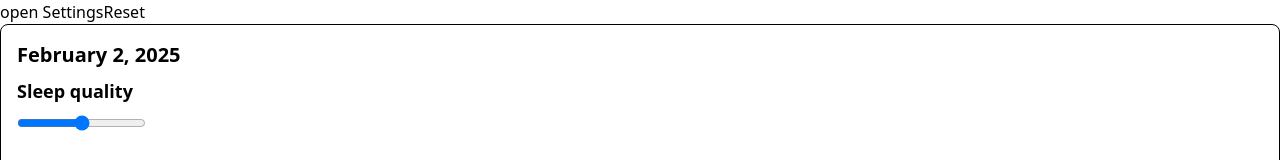
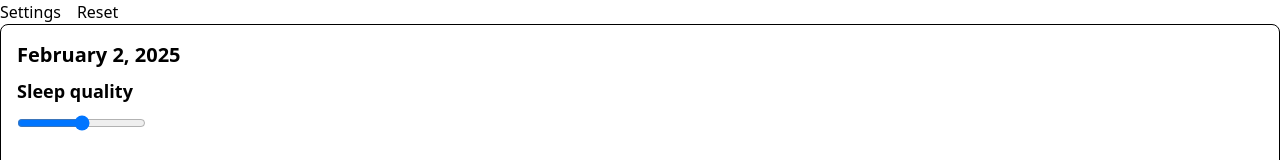
Before and after one commit to ThomasStock/tracker, a React (Vite) app: page / in a window 1280 px wide. Shown: the top 160 px of the page. Built offline with nearby package versions, Linux system fonts and the light colour scheme.

Commit message:
manifest

```diff
--- a/src/App.tsx
+++ b/src/App.tsx
@@ -8,12 +8,12 @@ function App() {
   return (
     <div>
       {openSettings ? (
-        <button onClick={() => setOpenSettings(false)}>close Settings</button>
+        <button onClick={() => setOpenSettings(false)}>Close</button>
       ) : (
-        <>
-          <button onClick={() => setOpenSettings(true)}>open Settings</button>
+        <div className="gap-4 flex">
+          <button onClick={() => setOpenSettings(true)}>Settings</button>
           <button onClick={() => localStorage.clear()}>Reset</button>
-        </>
+        </div>
       )}
 
       {openSettings ? <TemplateEditor /> : <EntriesEditor />}
```
Also changed, not shown: icon512_maskable.jpg (added), icon512_rounded.png (added), manifest.json (added).
